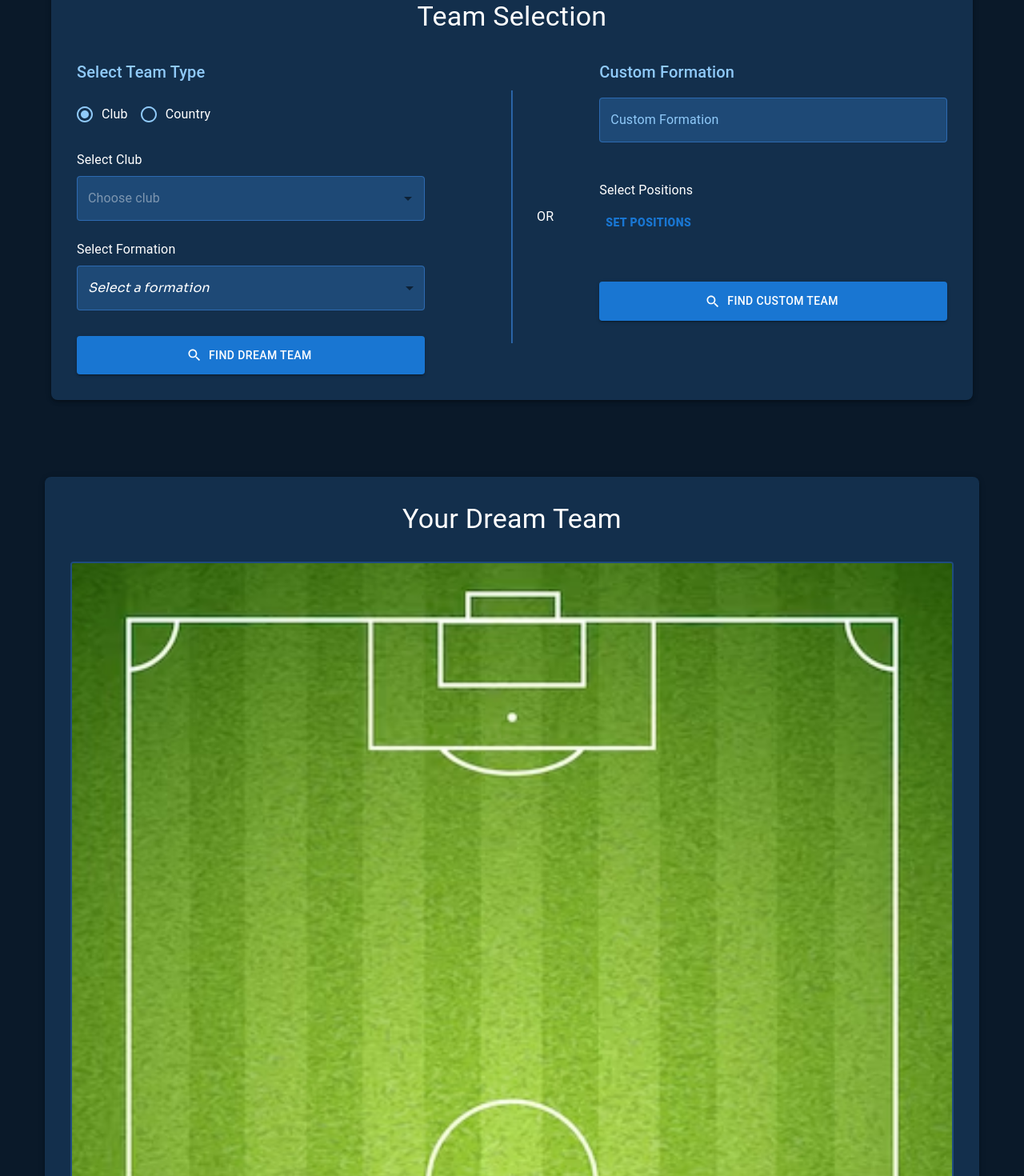
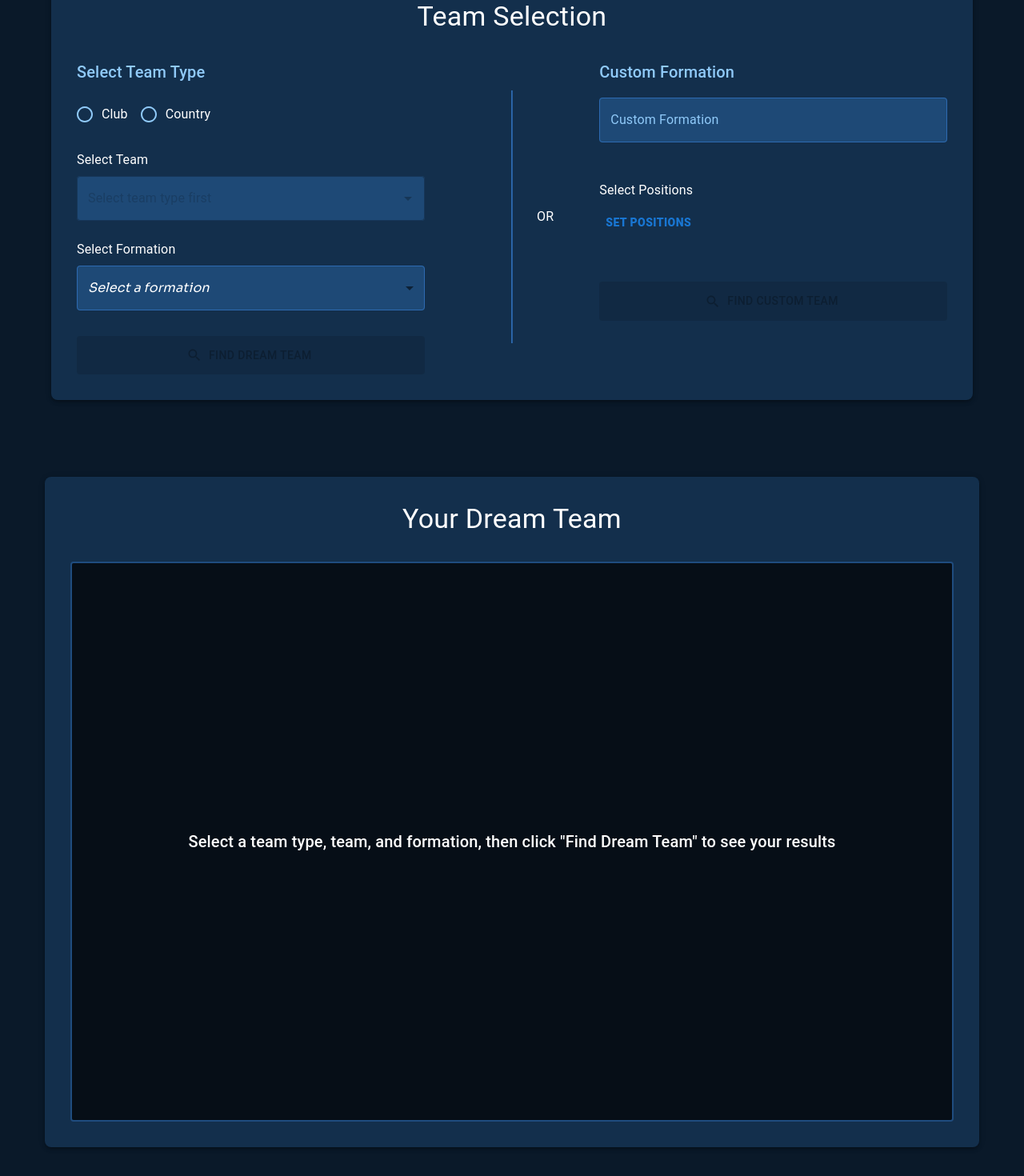
Before and after one commit to AdeshOak/SoccerIQ-frontend, a React (Create React App) app in the folder frontend/: page /feature3 in a window 1280 px wide. Shown: the part 880-2350 px from the top of the page at 80% size. Built offline with nearby package versions, Linux system fonts and the light colour scheme.

Commit message:
Refactored UI for Dream Team page

```diff
--- a/frontend/src/pages/DreamTeam.js
+++ b/frontend/src/pages/DreamTeam.js
@@ -1,4 +1,4 @@
-import React, { useState, useRef } from "react";
+import React, { useState, useRef, useEffect } from "react";
 import axios from "axios";
 import { teamsList } from "./teams";
 
@@ -24,7 +24,8 @@ import {
   MenuItem,
   InputLabel,
   FormControl,
-  Autocomplete
+  Autocomplete,
+  CircularProgress
 } from "@mui/material";
 
 // Icons
@@ -41,18 +42,21 @@ import pitch from "./pitch.jpeg";
 const DreamTeam = () => {
   // Refs
   const formRef = useRef(null);
+  const resultRef = useRef(null);
 
   // Animation text
   const headerText = useTypingEffect("Build Your Dream Team", 100);
 
   // State variables
-  const [ccflag, setCcflag] = useState(0); // 0-club, 1-country
+  const [ccflag, setCcflag] = useState(null); // Initialize with null (no selection)
   const [teams, setTeams] = useState([]);
   const [selectedTeam, setSelectedTeam] = useState("All");
   const [tactic, setTactic] = useState("");
   const [customTactic, setCustomTactic] = useState("");
   const [players, setPlayers] = useState([]);
   const [positions, setPositions] = useState([]);
+  const [isLoading, setIsLoading] = useState(false);
+  const [dataLoaded, setDataLoaded] = useState(false);
 
   // Club and country options
   const clubs = teamsList.map((team) => ({ name: team }));
@@ -94,11 +98,22 @@ const DreamTeam = () => {
   // API calls
   const fetchPlayers = async (params) => {
     const backendUrl = process.env.REACT_APP_BACKEND_URL || "http://localhost:5000";
+    setIsLoading(true);
+    setDataLoaded(false);
+
+    // Scroll to results section
+    if (resultRef.current) {
+      resultRef.current.scrollIntoView({ behavior: "smooth" });
+    }
+
     try {
       const response = await axios.post(`${backendUrl}/feature3`, null, { params });
       setPlayers(response.data.result);
+      setDataLoaded(true);
     } catch (error) {
       console.error("Error fetching players:", error);
+    } finally {
+      setIsLoading(false);
     }
   };
 
@@ -249,7 +264,6 @@ const DreamTeam = () => {
 
                   <RadioGroup
                     row
-                    defaultValue="Club"
                     onChange={handleRadioChange}
                     sx={{ mb: 2 }}
                   >
@@ -284,16 +298,17 @@ const DreamTeam = () => {
 
                 <Box sx={{ mb: 3 }}>
                   <Typography variant="body1" sx={{ color: "white", mb: 1 }}>
-                    {ccflag === 0 ? "Select Club" : "Select Country"}
+                    {ccflag === 0 ? "Select Club" : ccflag === 1 ? "Select Country" : "Select Team"}
                   </Typography>
 
                   <Autocomplete
-                    options={teams.map(team => team.name)}
+                    options={teams.map(team => team.name) || []}
                     onChange={handleTeamSelection}
+                    disabled={ccflag === null}
                     renderInput={(params) => (
                       <TextField
                         {...params}
-                        placeholder={ccflag === 0 ? "Choose club" : "Choose country"}
+                        placeholder={ccflag === 0 ? "Choose club" : ccflag === 1 ? "Choose country" : "Select team type first"}
                         sx={{
                           "& .MuiOutlinedInput-root": {
                             backgroundColor: "#1e4976",
@@ -344,6 +359,7 @@ const DreamTeam = () => {
                   variant="contained"
                   startIcon={<SearchIcon />}
                   onClick={handlePredefinedSearch}
+                  disabled={!selectedTeam || !tactic || ccflag === null}
                   fullWidth
                   sx={{
                     backgroundColor: "#1976d2",
@@ -418,6 +434,7 @@ const DreamTeam = () => {
                   variant="contained"
                   startIcon={<SearchIcon />}
                   onClick={handleCustomSearch}
+                  disabled={!selectedTeam || !positions.length || ccflag === null}
                   fullWidth
                   sx={{
                     backgroundColor: "#1976d2",
@@ -436,6 +453,7 @@ const DreamTeam = () => {
 
       {/* Results Section */}
       <Box
+        ref={resultRef}
         sx={{
           backgroundColor: "#0a1929",
           py: 6,
@@ -477,6 +495,8 @@ const DreamTeam = () => {
                 border: "2px solid rgba(45, 106, 177, 0.5)"
               }}
             >
+              {/* Only show pitch background when data is loaded */}
+              {dataLoaded && (
                 <Box
                   component="img"
                   src={pitch}
@@ -484,9 +504,19 @@ const DreamTeam = () => {
                   sx={{
                     width: "100%",
                     height: "100%",
-                  objectFit: "cover"
+                    objectFit: "cover",
+                    animation: "fadeIn 1s ease-in-out",
+                    "@keyframes fadeIn": {
+                      "0%": {
+                        opacity: 0,
+                      },
+                      "100%": {
+                        opacity: 1,
+                      },
+                    },
                   }}
                 />
+              )}
 
               <Box
                 sx={{
@@ -495,12 +525,42 @@ const DreamTeam = () => {
                   left: 0,
                   width: "100%",
                   height: "100%",
+                  backgroundColor: dataLoaded ? "transparent" : "rgba(0, 0, 0, 0.7)",
                   display: "flex",
                   justifyContent: "center",
                   alignItems: "center"
                 }}
               >
-                <CardGrid tactic={formatTacticArray()} data={players} />
+                {isLoading ? (
+                  <Box sx={{ textAlign: "center" }}>
+                    <CircularProgress size={60} sx={{ color: "#90caf9", mb: 2 }} />
+                    <Typography variant="h6" sx={{ color: "white" }}>
+                      Building your dream team...
+                    </Typography>
+                  </Box>
+                ) : dataLoaded ? (
+                  <CardGrid
+                    tactic={formatTacticArray()}
+                    data={players}
+                    sx={{
+                      animation: "slideInFromTop 1s ease-out",
+                      "@keyframes slideInFromTop": {
+                        "0%": {
+                          transform: "translateY(-20px)",
+                          opacity: 0,
+                        },
+                        "100%": {
+                          transform: "translateY(0)",
+                          opacity: 1,
+                        },
+                      },
+                    }}
+                  />
+                ) : (
+                  <Typography variant="h6" sx={{ color: "white", textAlign: "center", px: 2 }}>
+                    Select a team type, team, and formation, then click "Find Dream Team" to see your results
+                  </Typography>
+                )}
               </Box>
             </Box>
           </Paper>
```
Lines whose indentation alone changed are shown as unchanged.
